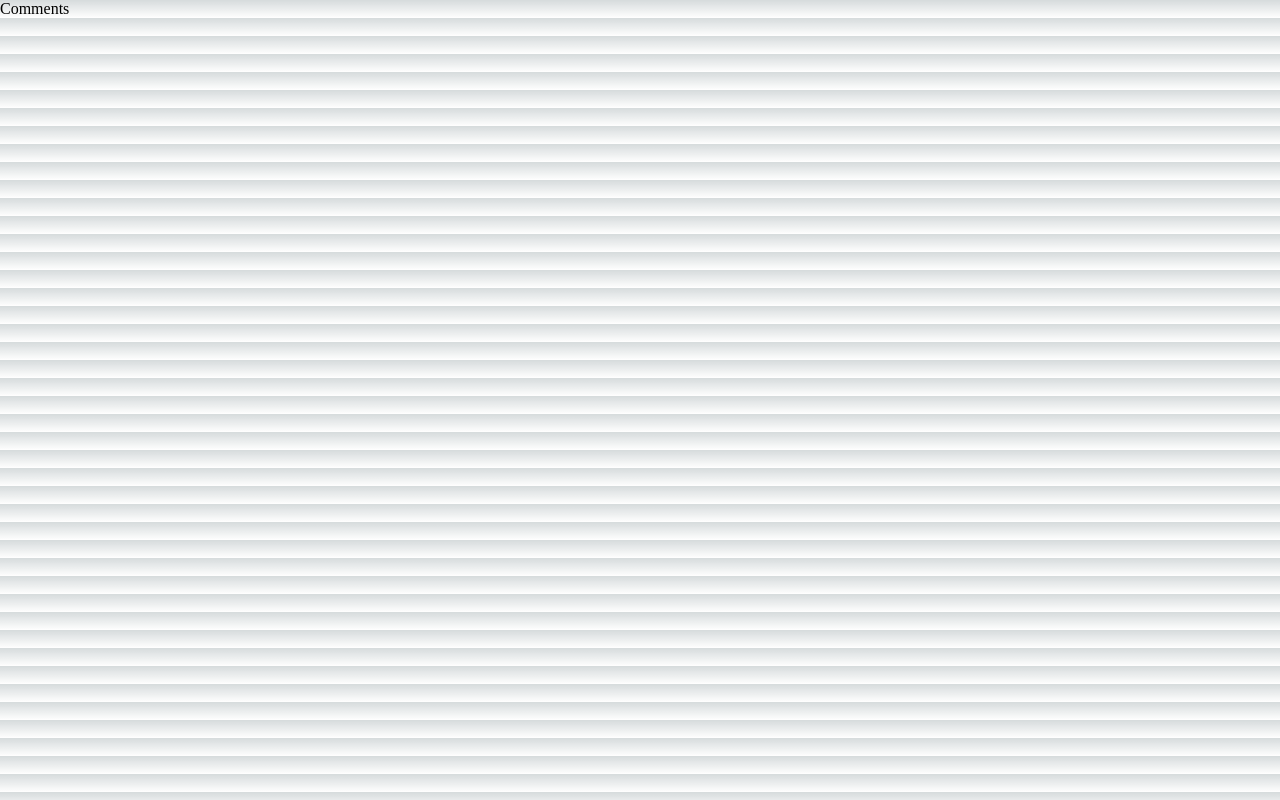
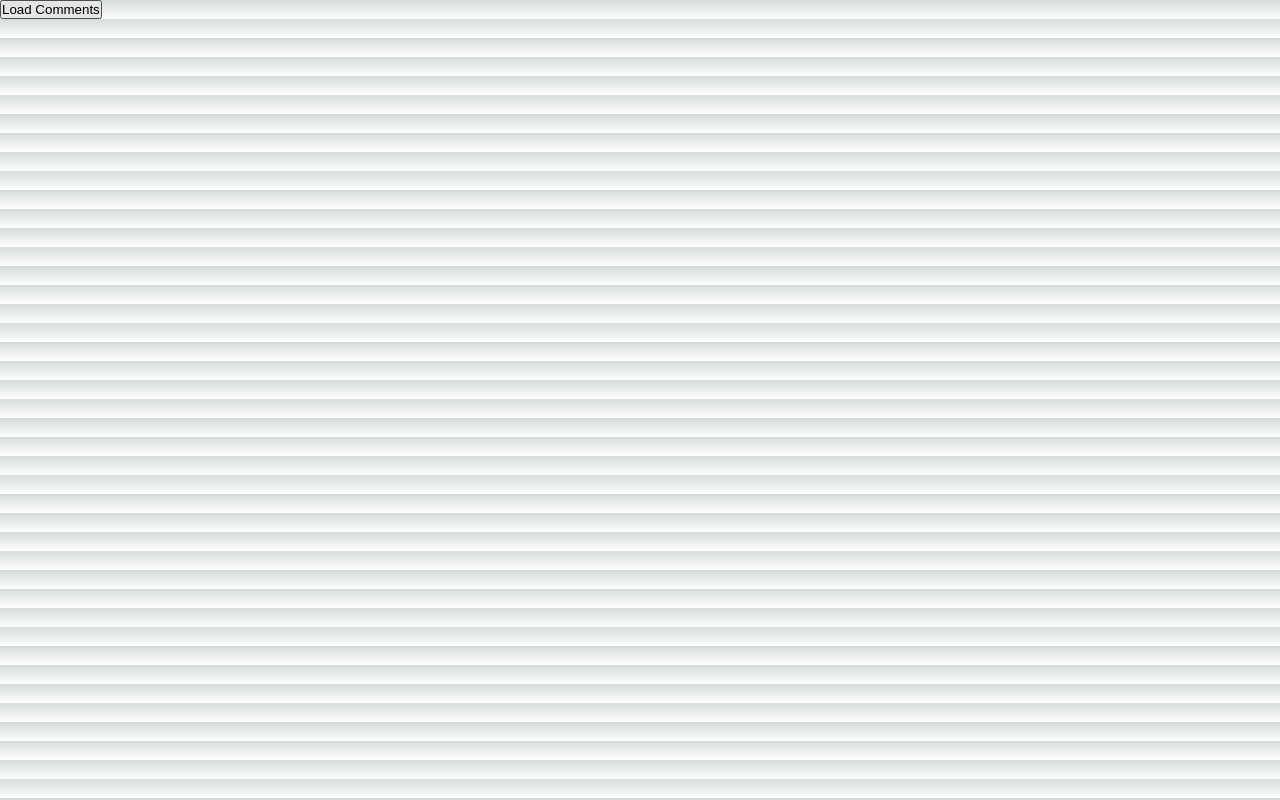
Before and after one commit to jasmeets-6575/learning-nextjs, a Next.js app in the folder by-codevolution/03-next-api/: page /comments in a window 1280 px wide. Built offline with nearby package versions, Linux system fonts and the light colour scheme.

Commit message:
setting GET request

```diff
--- /dev/null
+++ b/by-codevolution/03-next-api/pages/api/comments/index.js
@@ -0,0 +1,7 @@
+import { comments } from "@/data/comments";
+
+export default function handler(req, res) {
+  if (req.method === "GET") {
+    res.status(200).json(comments);
+  }
+}
--- a/by-codevolution/03-next-api/pages/comments/index.js
+++ b/by-codevolution/03-next-api/pages/comments/index.js
@@ -1,4 +1,27 @@
-const CommentsPage = () => {
-  return <div>Comments</div>;
-};
+import { useState } from "react";
+
+function CommentsPage() {
+  const [comments, setComments] = useState([]);
+  const fetchComments = async () => {
+    const resp = await fetch("/api/comments");
+    const data = await resp.json();
+    setComments(data);
+  };
+
+  return (
+    <>
+      <button onClick={fetchComments}>Load Comments</button>
+      <p>
+        {comments.map((comment) => {
+          return (
+            <div key={comment.id}>
+              {comment.id} {comment.text}
+            </div>
+          );
+        })}
+      </p>
+    </>
+  );
+}
+
 export default CommentsPage;
```
Also changed, not shown: by-codevolution/03-next-api/data/comments.js (+4 -4 lines).
